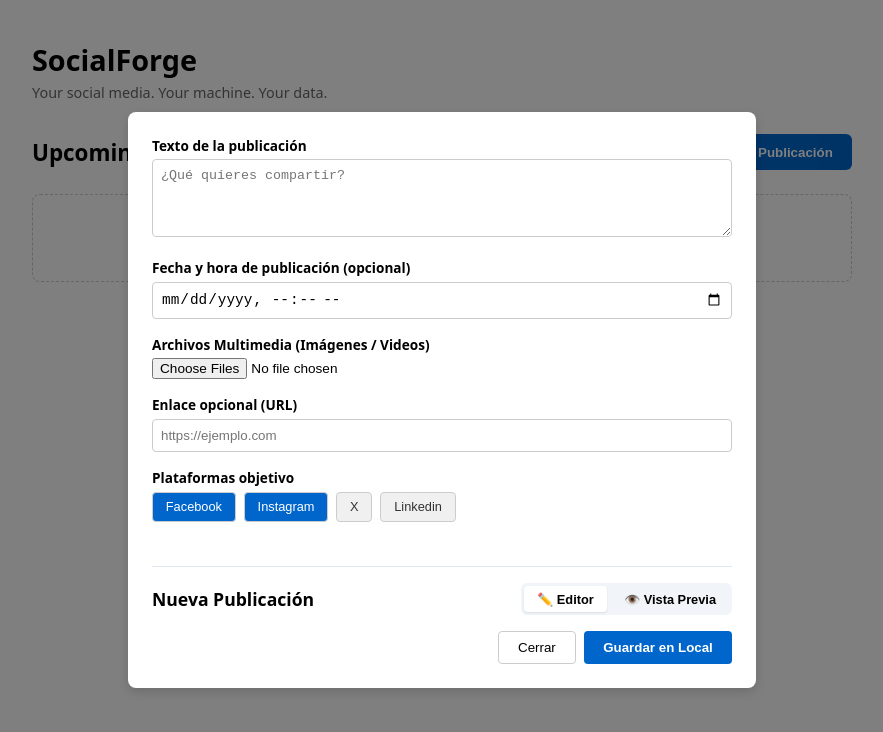
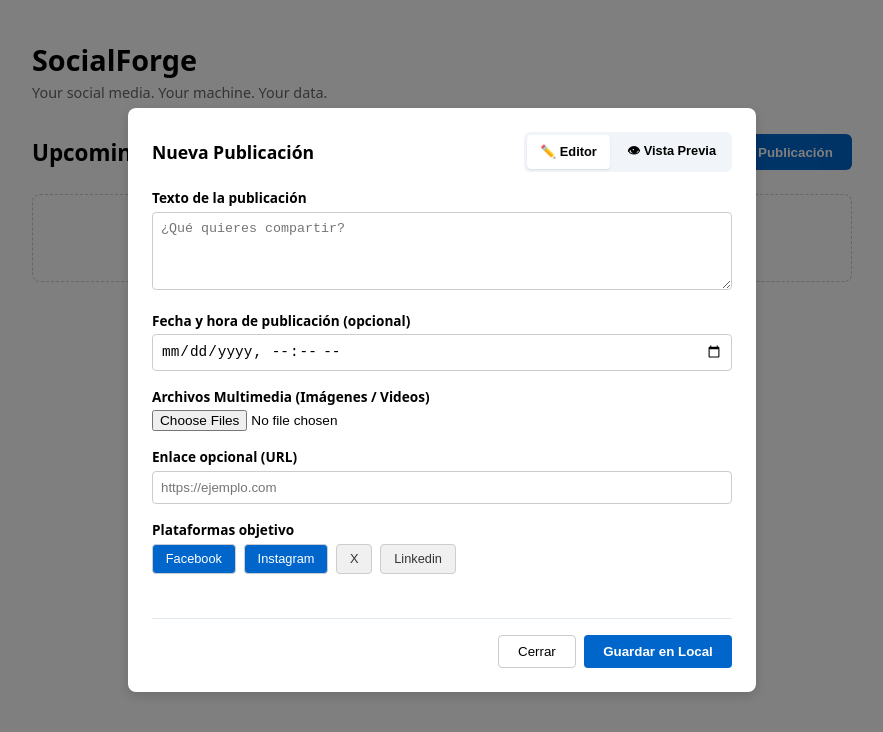
Before and after one commit to flabelicornio/socialforge, a React (Vite) app in the folder apps/desktop/: page / in a window 1280 px wide. Both pictures are taken after a click on the button "+ Nueva Publicación". Shown: the top 732 px of the page, without its empty margins (198-1081 px from the left). Built offline with nearby package versions, Linux system fonts and the light colour scheme.

Commit message:
fix: improve post saving logic with validation and enhance UI for post creation

```diff
--- a/apps/desktop/src/App.tsx
+++ b/apps/desktop/src/App.tsx
@@ -170,9 +170,11 @@ export function App() {
     }
   };
 
-  const handleSavePost = async (e?: React.FormEvent): Promise<void> => {
-    if (e) e.preventDefault();
-    if (!text.trim()) return;
+  const handleSavePost = async (): Promise<void> => {
+    if (!text.trim()) {
+      alert('Por favor ingresa un texto para la publicación.');
+      return;
+    }
 
     try {
       setSaving(true);
@@ -181,7 +183,7 @@ export function App() {
 
       const payload = {
         workspaceId: 'default',
-        text: text,
+        text: text.trim(),
         platforms: selectedPlatforms,
         mediaIds: mediaPayload,
         scheduledFor: scheduledTimestamp,
@@ -225,7 +227,6 @@ export function App() {
   const handleConnectAccount = (platform: SocialAccount['platform']) => {
     setConnectingPlatform(platform);
 
-    // Aquí invocaremos el comando de Rust para abrir OAuth
     setTimeout(() => {
       setAccounts((prev) =>
         prev.map((acc) =>
@@ -442,8 +443,49 @@ export function App() {
             }}
           >
             <div>
+              <div style={{ display: 'flex', justifyContent: 'space-between', alignItems: 'center', marginBottom: '1rem' }}>
+                <h3 style={{ margin: 0, fontSize: '1.1rem' }}>
+                  {editingPostId ? 'Editar Publicación' : 'Nueva Publicación'}
+                </h3>
+
+                <div style={{ display: 'flex', gap: '0.3rem', backgroundColor: '#f1f5f9', padding: '0.2rem', borderRadius: '6px' }}>
+                  <button
+                    type="button"
+                    onClick={() => setActiveTab('editor')}
+                    style={{
+                      padding: '0.35rem 0.8rem',
+                      border: 'none',
+                      borderRadius: '4px',
+                      cursor: 'pointer',
+                      fontSize: '0.8rem',
+                      fontWeight: 'bold',
+                      backgroundColor: activeTab === 'editor' ? '#fff' : 'transparent',
+                      boxShadow: activeTab === 'editor' ? '0 1px 2px rgba(0,0,0,0.1)' : 'none',
+                    }}
+                  >
+                    ✏️ Editor
+                  </button>
+                  <button
+                    type="button"
+                    onClick={() => setActiveTab('preview')}
+                    style={{
+                      padding: '0.35rem 0.8rem',
+                      border: 'none',
+                      borderRadius: '4px',
+                      cursor: 'pointer',
+                      fontSize: '0.8rem',
+                      fontWeight: 'bold',
+                      backgroundColor: activeTab === 'preview' ? '#fff' : 'transparent',
+                      boxShadow: activeTab === 'preview' ? '0 1px 2px rgba(0,0,0,0.1)' : 'none',
+                    }}
+                  >
+                    👁 Vista Previa
+                  </button>
+                </div>
+              </div>
+
               {activeTab === 'editor' ? (
-                <form id="post-form" onSubmit={handleSavePost}>
+                <div>
                   <div style={{ marginBottom: '1rem' }}>
                     <label style={{ display: 'block', fontSize: '0.85rem', fontWeight: 'bold', marginBottom: '0.3rem' }}>
                       Texto de la publicación
@@ -454,7 +496,6 @@ export function App() {
                       placeholder="¿Qué quieres compartir?"
                       rows={4}
                       style={{ width: '100%', padding: '0.5rem', borderRadius: '4px', border: '1px solid #ccc', boxSizing: 'border-box' }}
-                      required
                     />
                   </div>
 
@@ -558,7 +599,7 @@ export function App() {
                       ))}
                     </div>
                   </div>
-                </form>
+                </div>
               ) : (
                 <div style={{ border: '1px solid #e2e8f0', borderRadius: '8px', padding: '1.25rem', backgroundColor: '#fafafa' }}>
                   <p style={{ fontSize: '0.95rem', margin: '0 0 1rem 0', whiteSpace: 'pre-wrap' }}>{text || 'Sin texto introducido...'}</p>
@@ -668,49 +709,7 @@ export function App() {
               )}
             </div>
 
-            <div style={{ borderTop: '1px solid #e2e8f0', paddingTop: '1rem', marginTop: '1.25rem' }}>
-              <div style={{ display: 'flex', justifyContent: 'space-between', alignItems: 'center', marginBottom: '1rem' }}>
-                <h3 style={{ margin: 0, fontSize: '1.1rem' }}>
-                  {editingPostId ? 'Editar Publicación' : 'Nueva Publicación'}
-                </h3>
-
-                <div style={{ display: 'flex', gap: '0.3rem', backgroundColor: '#f1f5f9', padding: '0.2rem', borderRadius: '6px' }}>
-                  <button
-                    type="button"
-                    onClick={() => setActiveTab('editor')}
-                    style={{
-                      padding: '0.35rem 0.8rem',
-                      border: 'none',
-                      borderRadius: '4px',
-                      cursor: 'pointer',
-                      fontSize: '0.8rem',
-                      fontWeight: 'bold',
-                      backgroundColor: activeTab === 'editor' ? '#fff' : 'transparent',
-                      boxShadow: activeTab === 'editor' ? '0 1px 2px rgba(0,0,0,0.1)' : 'none',
-                    }}
-                  >
-                    ✏️ Editor
-                  </button>
-                  <button
-                    type="button"
-                    onClick={() => setActiveTab('preview')}
-                    style={{
-                      padding: '0.35rem 0.8rem',
-                      border: 'none',
-                      borderRadius: '4px',
-                      cursor: 'pointer',
-                      fontSize: '0.8rem',
-                      fontWeight: 'bold',
-                      backgroundColor: activeTab === 'preview' ? '#fff' : 'transparent',
-                      boxShadow: activeTab === 'preview' ? '0 1px 2px rgba(0,0,0,0.1)' : 'none',
-                    }}
-                  >
-                    👁️️ Vista Previa
-                  </button>
-                </div>
-              </div>
-
-              <div style={{ display: 'flex', justifyContent: 'flex-end', gap: '0.5rem' }}>
+            <div style={{ borderTop: '1px solid #e2e8f0', paddingTop: '1rem', marginTop: '1.25rem', display: 'flex', justifyContent: 'flex-end', gap: '0.5rem' }}>
               <button
                 type="button"
                 onClick={() => setShowModal(false)}
@@ -720,7 +719,7 @@ export function App() {
               </button>
               <button
                 type="button"
-                  onClick={() => handleSavePost()}
+                onClick={handleSavePost}
                 disabled={saving}
                 style={{
                   padding: '0.5rem 1.2rem',
@@ -734,7 +733,6 @@ export function App() {
               >
                 {saving ? 'Guardando...' : editingPostId ? 'Actualizar' : 'Guardar en Local'}
               </button>
-              </div>
             </div>
           </div>
         </div>
```
Lines whose indentation alone changed are shown as unchanged.
